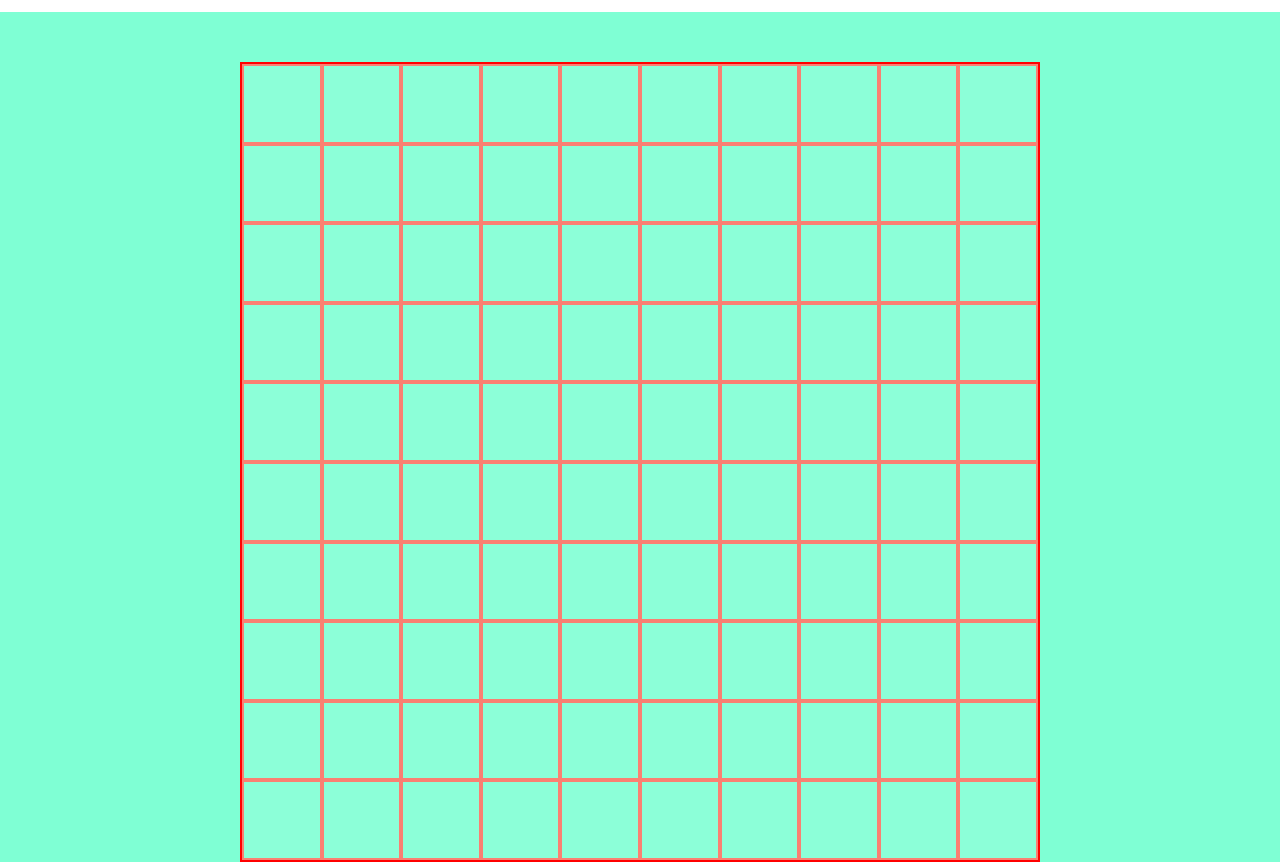
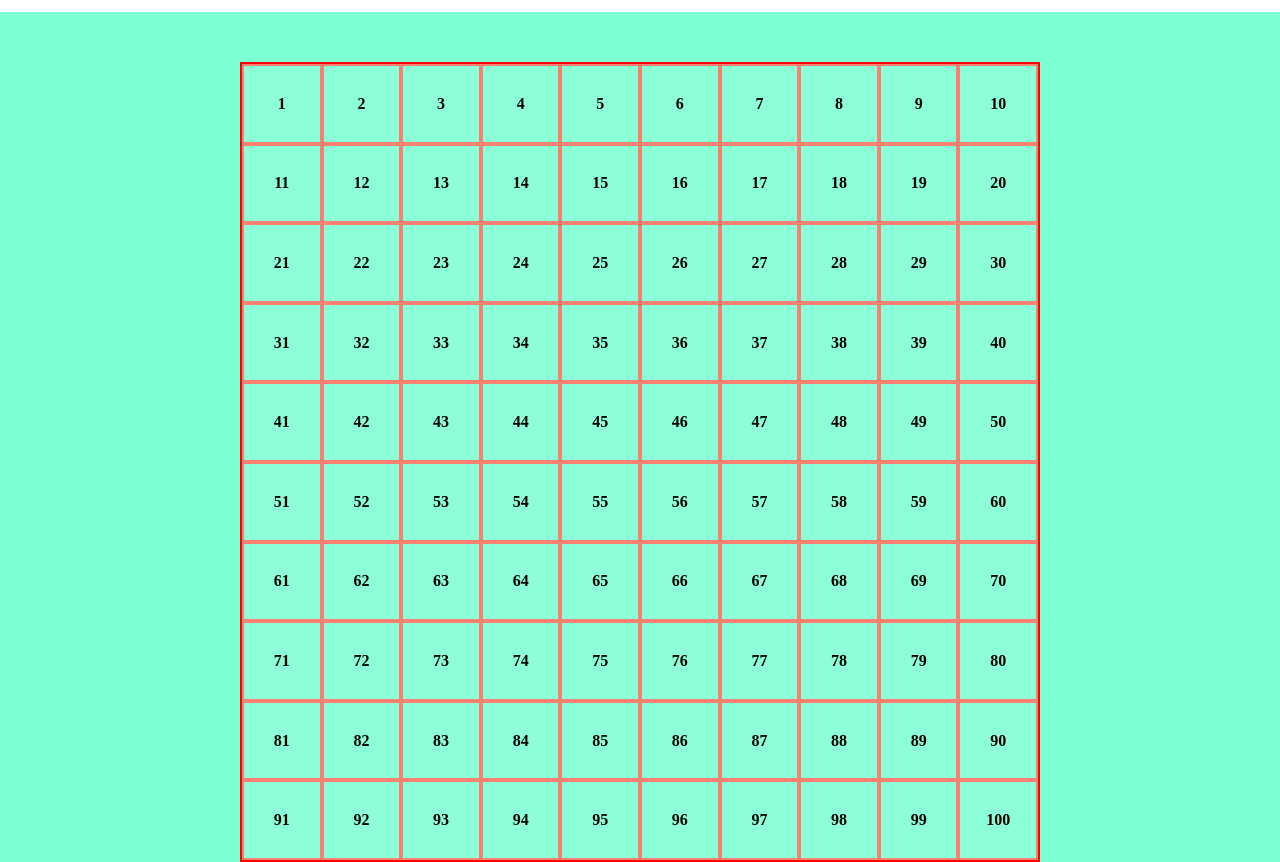
Before and after one commit to luigidis/js-campominato-grid, a plain HTML site: page index.html in a window 1280 px wide. Shown: the part 72-934 px from the top of the page. Drawn offline with Linux system fonts and the light colour scheme.

Commit message:
add createCell/ add clickCheck/ fix createGrid

```diff
--- a/css/app.css
+++ b/css/app.css
@@ -48,4 +48,9 @@ main {
     display: flex;
     justify-content: center;
     align-items: center;
+    font-weight: bold;
 }
+
+.clicked {
+    background-color: rgb(255, 77, 0);
+}
--- a/js/app.js
+++ b/js/app.js
@@ -1,22 +1,45 @@
-console.log('yo')
+// console.log('yo');
 // stabilisco numero di celle che deve avere una riga
-const rigaCelle = 10
+const rigaCelle = 10;
 // calcolo totalità delle celle che avrò nella mia griglia
-const celleTotali = 10 ** 2
+// const celleTotali = 10 ** 2;
 // vado a prendere l'elemento nel dom dove dovrò mettere le mie celle
-const container = document.querySelector('.container')
-console.log(celleTotali, container)
+const container = document.querySelector('.container');
+// console.log(celleTotali, container);
+// vad o a prendere il bottone dove si genererà la griglia
+const playButton = document.querySelector('.play');
+// console.log(playButton);
 // a questo punto mi creo una funzione che mi crea un div di classe celle
-function createCells (celle) {
-    for (let i = 0; i < celle; i++) {
-        // creo il mio elemento div
-        const divElement = document.createElement('div')
-        // aggiungo la mia classe cella
-        divElement.classList.add('celle')
+function createGrid (celle) {
+    numeroCelle = rigaCelle ** 2
+
+    for (let i = 0; i < numeroCelle; i++) {
+        // Evoco la mia funzione per creare le celle
+        const cella = createCell ();
+        // metto il numero corrispondente alla casella nel mio div creato
+        cella.innerHTML= i + 1
         // a questo punto appendo ogni cella sul mio container
-        container.append(divElement)
+        container.append(cella);
     }
 }
- //invoco la mia funzione per creare celle
+//invoco la mia funzione per creare celle
+createGrid(rigaCelle)
 
-createCells(celleTotali)
+// creo la mia funzione che va a prelevare il dive cella
+function createCell () {
+    const divElement = document.createElement('div');
+    divElement.classList.add('celle');
+    // aggiongo l'event listener
+    divElement.addEventListener('click', clickCheck)
+
+    return divElement
+}
+
+function clickCheck(event) {
+    // console.log(this);
+    cell = this;
+    // metto un colore alla mia cella se viene cliccata
+    cell.classList.toggle('clicked')
+    // metto un messaggio in console della cella clickata
+    console.log(this.innerHTML)
+}
```
